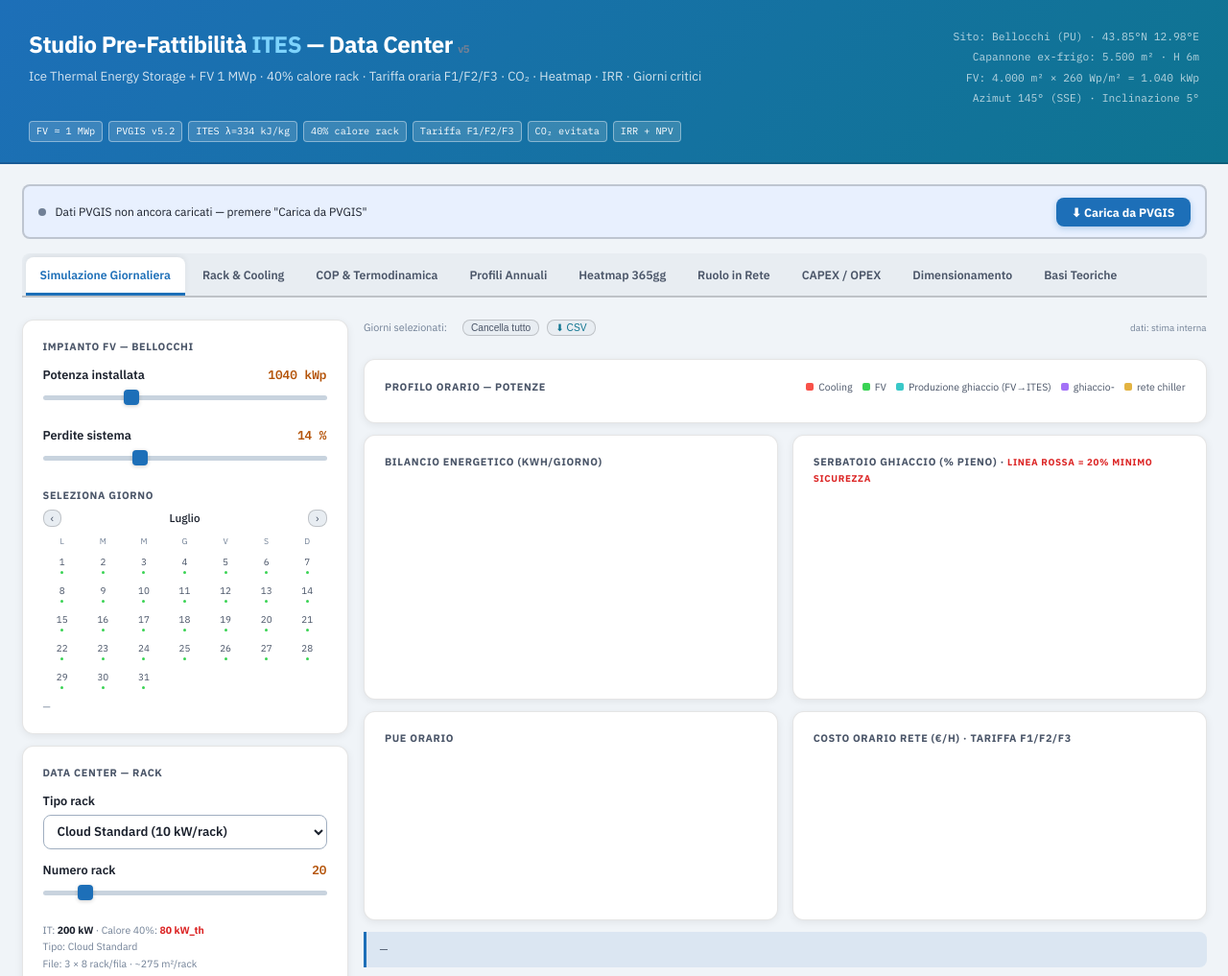
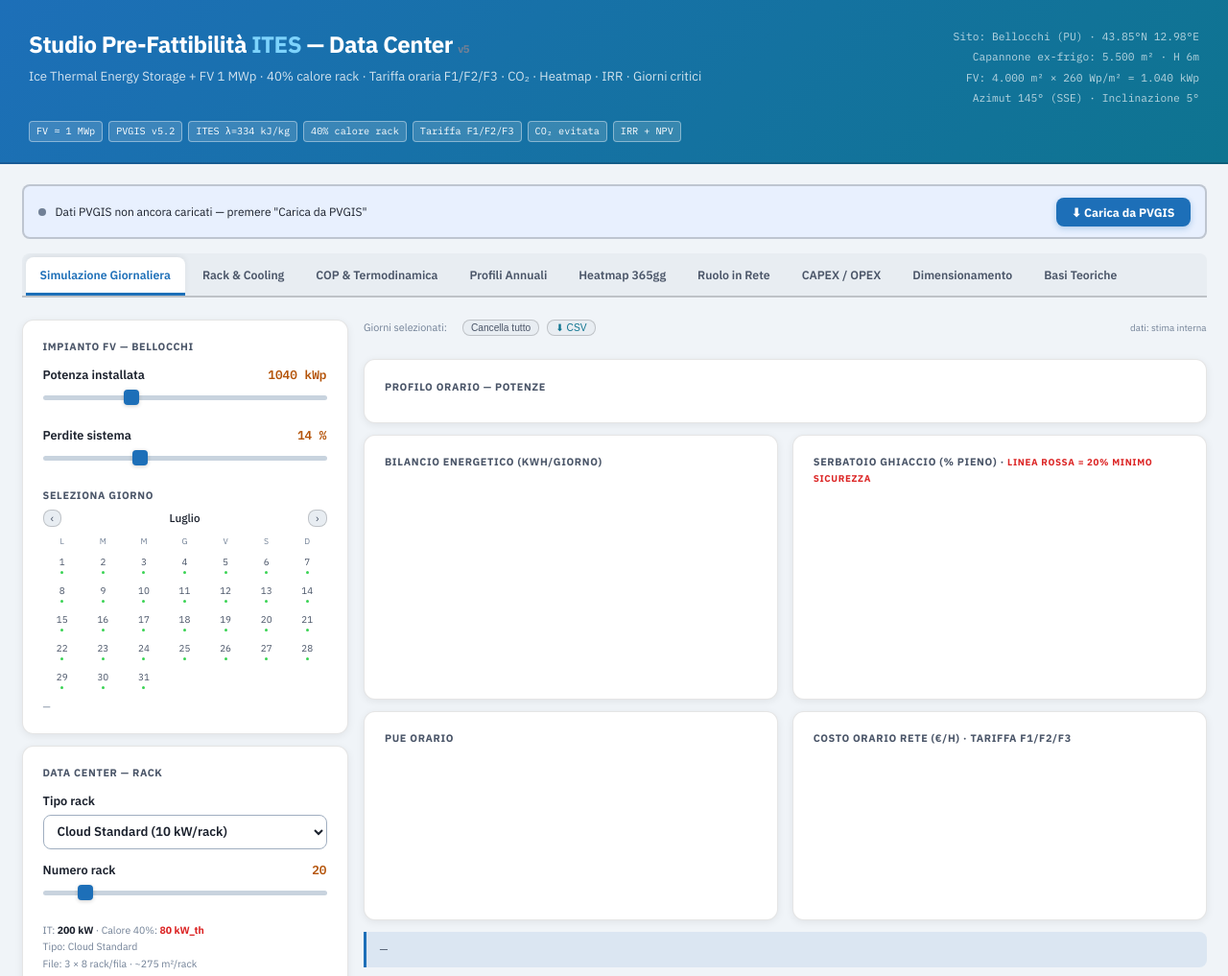
Before and after one commit to elisagigliotti/ites-dc-simulator, a website: page public/index.html in a window 1280 px wide. Shown: the top 1017 px of the page at 96% size. Drawn offline with nearby package versions, Linux system fonts and the light colour scheme.

Commit message:
Remove unused legend elements from the hourly profile section in index.html

```diff
--- a/public/index.html
+++ b/public/index.html
@@ -228,13 +228,6 @@ hr{border:none;border-top:1px solid var(--border);margin:1.1rem 0;}
       <div class="card">
         <div style="display:flex;align-items:center;justify-content:space-between;margin-bottom:8px;">
           <div class="ct" style="margin:0;">Profilo orario &mdash; potenze</div>
-          <div class="leg" style="margin:0;">
-            <div class="li"><div class="ls" style="background:#f85149;"></div>Cooling</div>
-            <div class="li"><div class="ls" style="background:#39d353;"></div>FV</div>
-            <div class="li"><div class="ls" style="background:#39c8c8;"></div>Produzione ghiaccio (FV→ITES)</div>
-            <div class="li"><div class="ls" style="background:#a371f7;"></div>ghiaccio-</div>
-            <div class="li"><div class="ls" style="background:#e3b341;"></div>rete chiller</div>
-          </div>
         </div>
         <div id="charts-orari" style="display:flex;flex-direction:column;gap:8px;"></div>
       </div>
```
